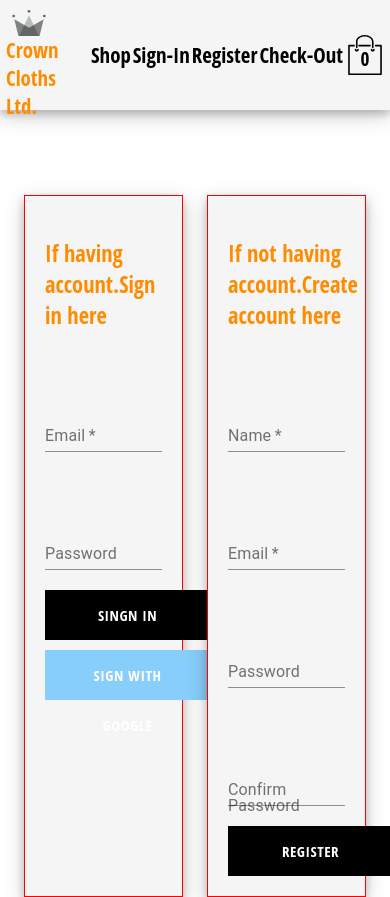
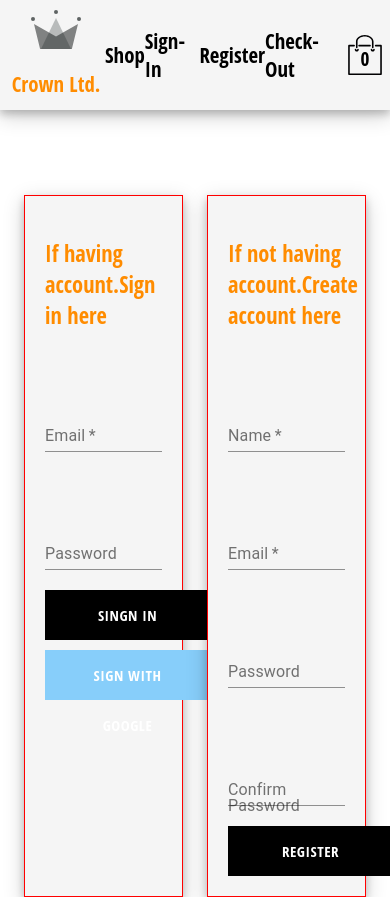
Before and after one commit to Narinder84/crown-z, a React (Create React App) app: page /signin in a window 390 px wide. Built offline with nearby package versions, Linux system fonts and the light colour scheme; the HTML template or start-up script is replaced by a standard one.

Commit message:
some mobile reponsive pages

```diff
--- a/src/components/cart-dropdown/crat-dropdown.module.css
+++ b/src/components/cart-dropdown/crat-dropdown.module.css
@@ -25,7 +25,7 @@
     .container{
         height: 55vh;
         top: 115px;
-        right: 5px;
+        right: 20px;
         border: none;
         width: 370px;
     }
--- a/src/components/header/header.component.jsx
+++ b/src/components/header/header.component.jsx
@@ -17,7 +17,8 @@ return (
         <Link className={style.logoContainer} to='/'>
 
           <Logo className={style.logo} />
-          <span>Crown Cloths Ltd.</span>
+          <span className='ltd' >Crown Cloths Ltd.</span>
+          <p className='cr' >Crown Ltd.</p>
         </Link>
 
       </div>
--- a/src/components/header/header.module.scss
+++ b/src/components/header/header.module.scss
@@ -15,7 +15,9 @@
 
 }
 .left_side{
-
+  p{
+    display: none;
+  }
 }
   .logoContainer {
     display: flex;
@@ -52,14 +54,17 @@
       width: 100px;
       display: flex;
       flex-direction: column;
+      span{
+        display: none;
+      }
+      p{
+        display: inline;
+      }
+    }
 
-    }
-    .logo{
-      padding-right: 35px;
-    }
     .logoContainer{
       padding-top:10px ;
-      width: 80px;
+      width: 100px;
       display: flex;
       flex-direction: column;
 
```
